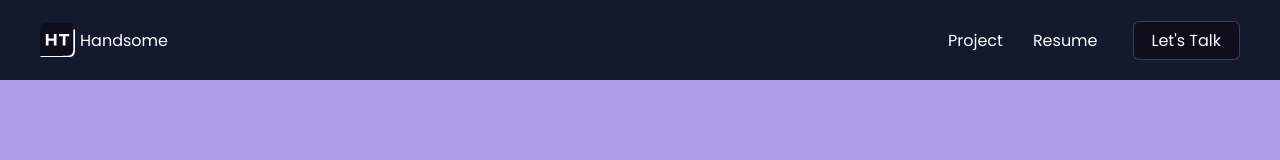
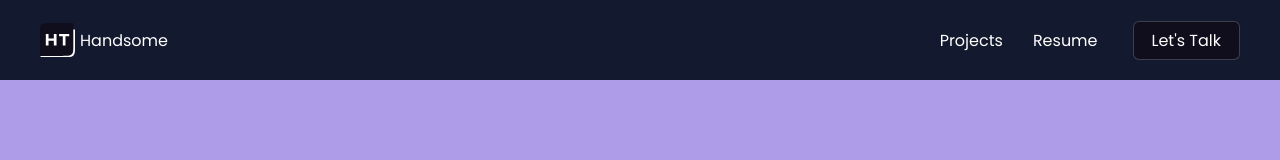
Before and after one commit to huzitaiwo/handsome, a React (Create React App) app: page / in a window 1280 px wide. Shown: the top 160 px of the page. Built offline with nearby package versions, Linux system fonts and the light colour scheme.

Commit message:
added github project

```diff
--- a/src/App.js
+++ b/src/App.js
@@ -18,7 +18,7 @@ function App() {
           <Route exact path='/'>
             <Home />
           </Route>
-          <Route path='/project'>
+          <Route path='/projects'>
             <Project />
           </Route>
           <Route path='/contact'>
--- a/src/components/Navbar.js
+++ b/src/components/Navbar.js
@@ -14,7 +14,7 @@ export default function Navbar() {
           <span>Handsome</span>
         </Link>
         <ul>
-          <li className='navbar__links'><Link to='/project'>Project</Link></li>
+          <li className='navbar__links'><Link to='/project'>Projects</Link></li>
           <li className='navbar__links'><Link to='/resume'>Resume</Link></li>
           <li className='navbar__links hi'><Link to='/contact'>Let's Talk</Link></li>
         </ul>
```
